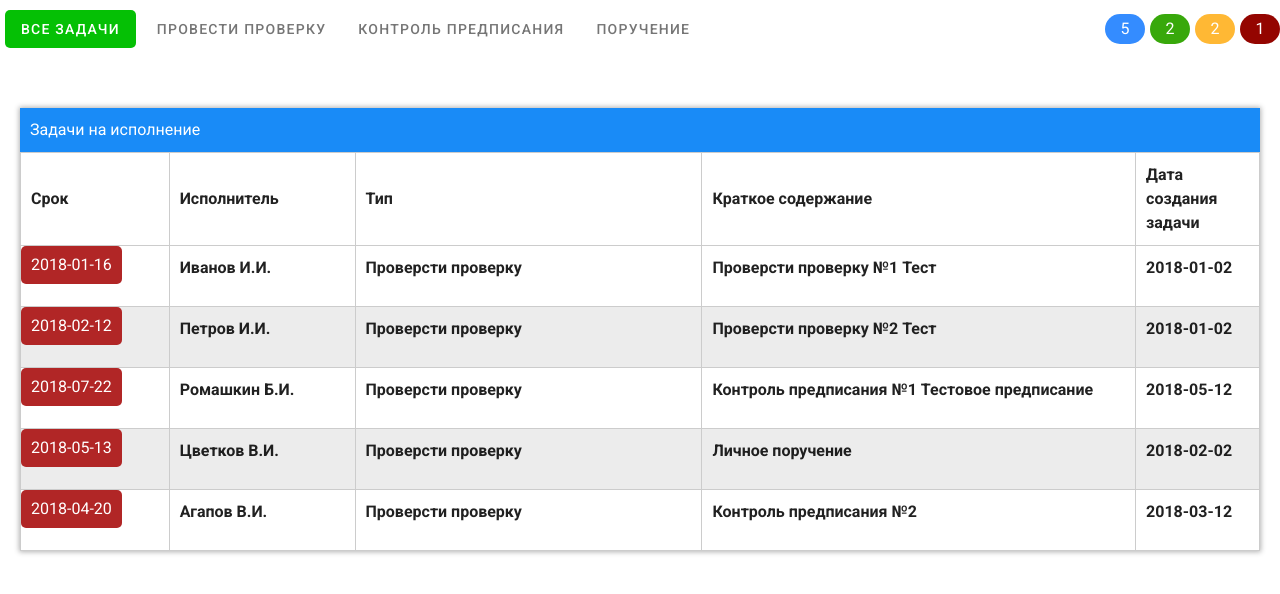
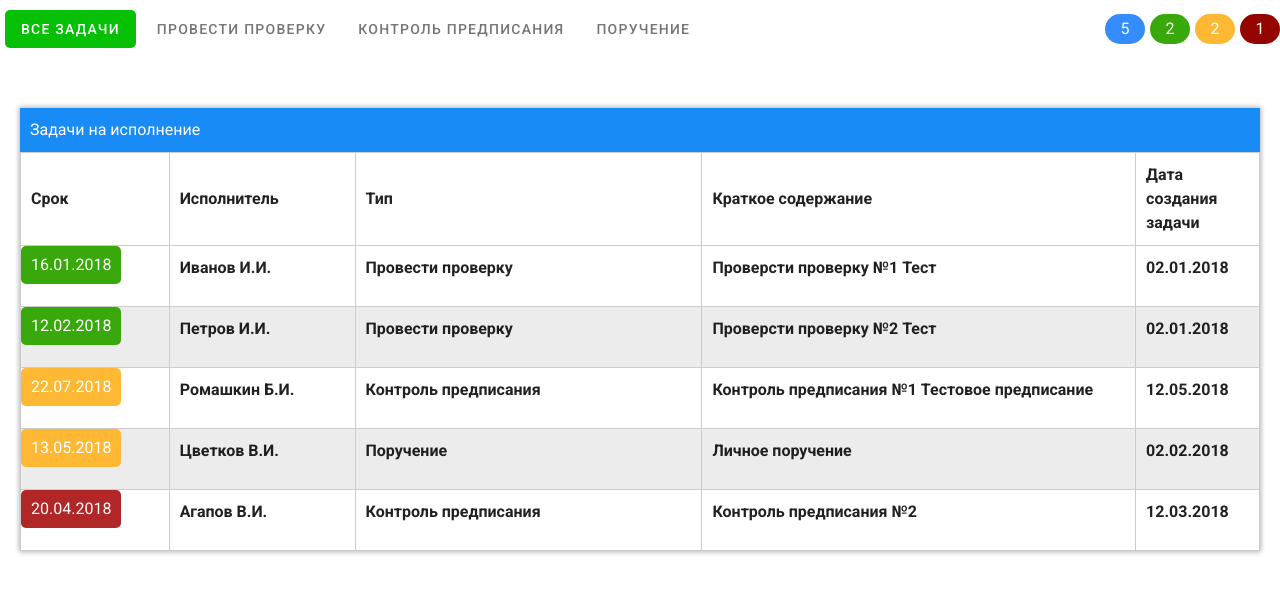
Before and after one commit to rvdvr/dashboard-test, a Vue app: page / in a window 1280 px wide. Shown: the top 594 px of the page. Built offline with nearby package versions, Linux system fonts and the light colour scheme.

Commit message:
Сделано: формат дат и метки для срока

```diff
--- a/src/components/Task.vue
+++ b/src/components/Task.vue
@@ -1,12 +1,17 @@
 <template>
   <tr class="table-body__tr">
     <td class="table-body__td">
-      <span class="table-body__require-date table-body__require-date--three">{{ task.require_date }}</span>
+      <span class="table-body__require-date table-body__require-date--one"
+        v-if="task.status_id === 1">{{ formatedRequireDate }}</span>
+      <span class="table-body__require-date table-body__require-date--two"
+        v-else-if="task.status_id === 2">{{ formatedRequireDate }}</span>
+      <span class="table-body__require-date table-body__require-date--three"
+        v-else-if="task.status_id === 3">{{ formatedRequireDate }}</span>
     </td>
     <td class="table-body__td"><p>{{ task.executor }}</p></td>
-    <td class="table-body__td"><p>Проверсти проверку</p></td>
+    <td class="table-body__td"><p>{{ writeType }}</p></td>
     <td class="table-body__td"><p>{{ task.description }}</p></td>
-    <td class="table-body__td"><p>{{ task.date_create }}</p></td>
+    <td class="table-body__td"><p>{{ formatedCreateDate }}</p></td>
   </tr>
 </template>
 
@@ -14,6 +19,20 @@
 export default {
   props: {
     task: Object
+  },
+  computed: {
+    formatedRequireDate () {
+      let date = this.task.require_date.split('-')
+      return date.reverse().join('.')
+    },
+    formatedCreateDate () {
+      let date = this.task.date_create.split('-')
+      return date.reverse().join('.')
+    },
+    writeType () {
+      let tasksType = this.$store.getters.taskTypes.find(item => item.type_id === this.task.type_id)
+      return tasksType.text
+    }
   }
 }
 </script>
```
